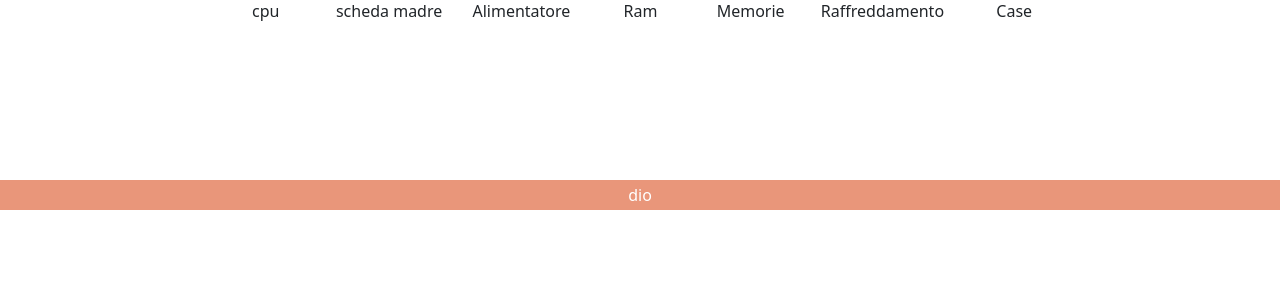
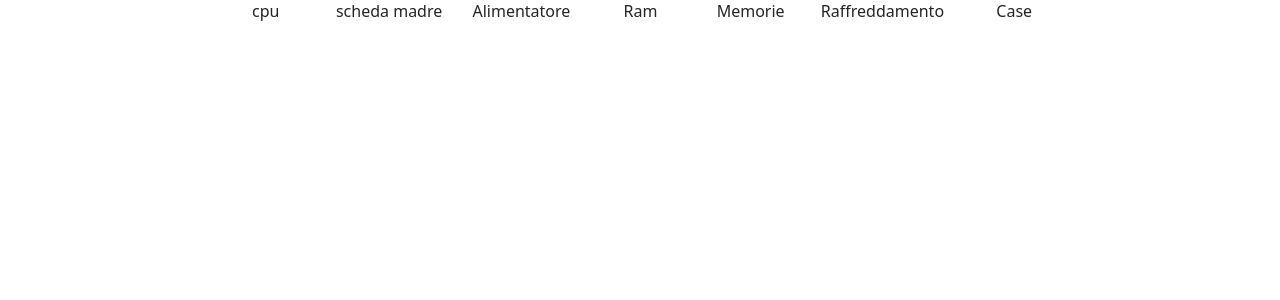
Before and after one commit to SimoneCff/TW6-PJ-PAPC, a Flask app: page / in a window 1280 px wide. Shown: the part 348-648 px from the top of the page. Run offline with Flask 2, Linux system fonts and the light colour scheme.

Commit message:
1. modified sw 2. modified manifest

```diff
--- a/static/sw.js
+++ b/static/sw.js
@@ -1,6 +1,5 @@
 let cacheName = 'papc';
 let filesToCache = [
-    '/',
     '/css/style.css',
     '/js/main.js',
     '/images/case.png',
--- a/templates/index.html
+++ b/templates/index.html
@@ -71,12 +71,6 @@
     <iframe id="iframe" class="embed-responsive-item iframex"></iframe>
 </div>
 
-<footer>
-    <div class="footer">
-    dio
-</div>
-</footer>
-
 <script src="{{ url_for('static', filename='js/main.js')}}"></script>
 </body>
 </html>
```
